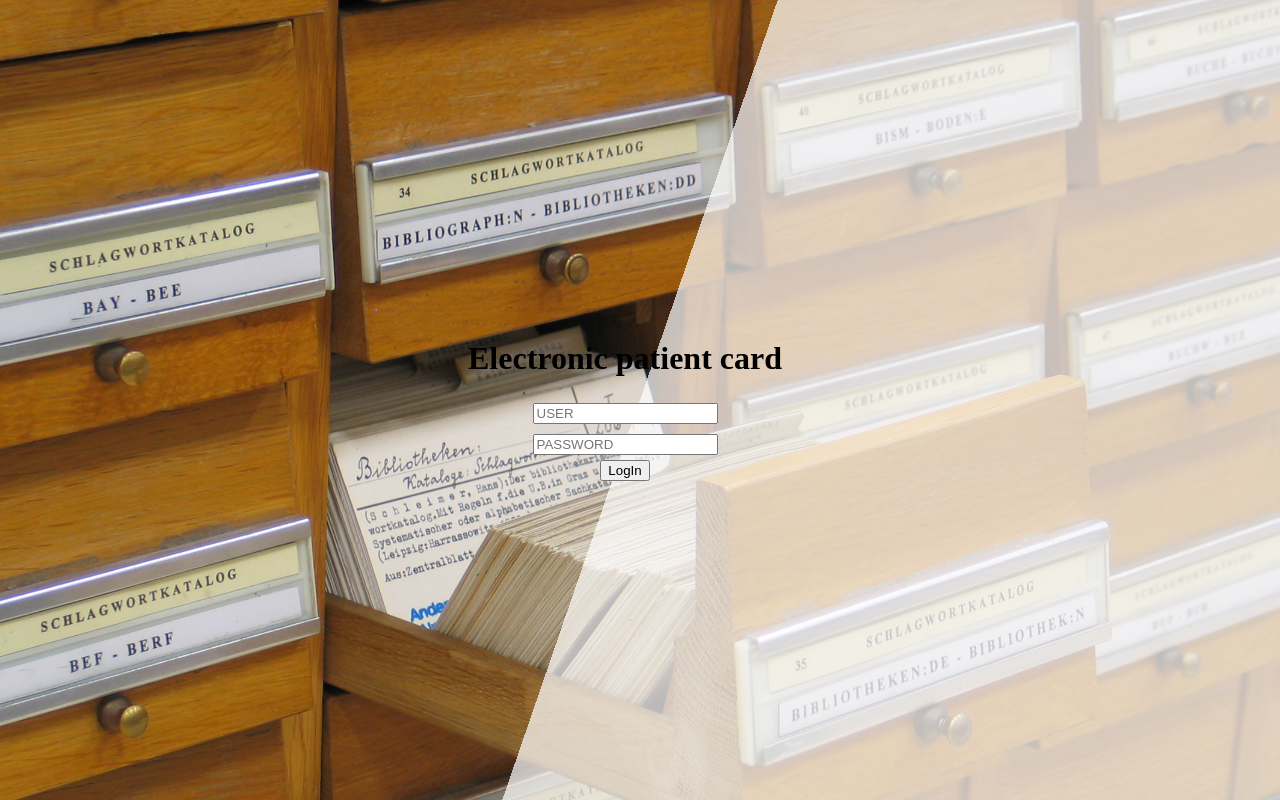
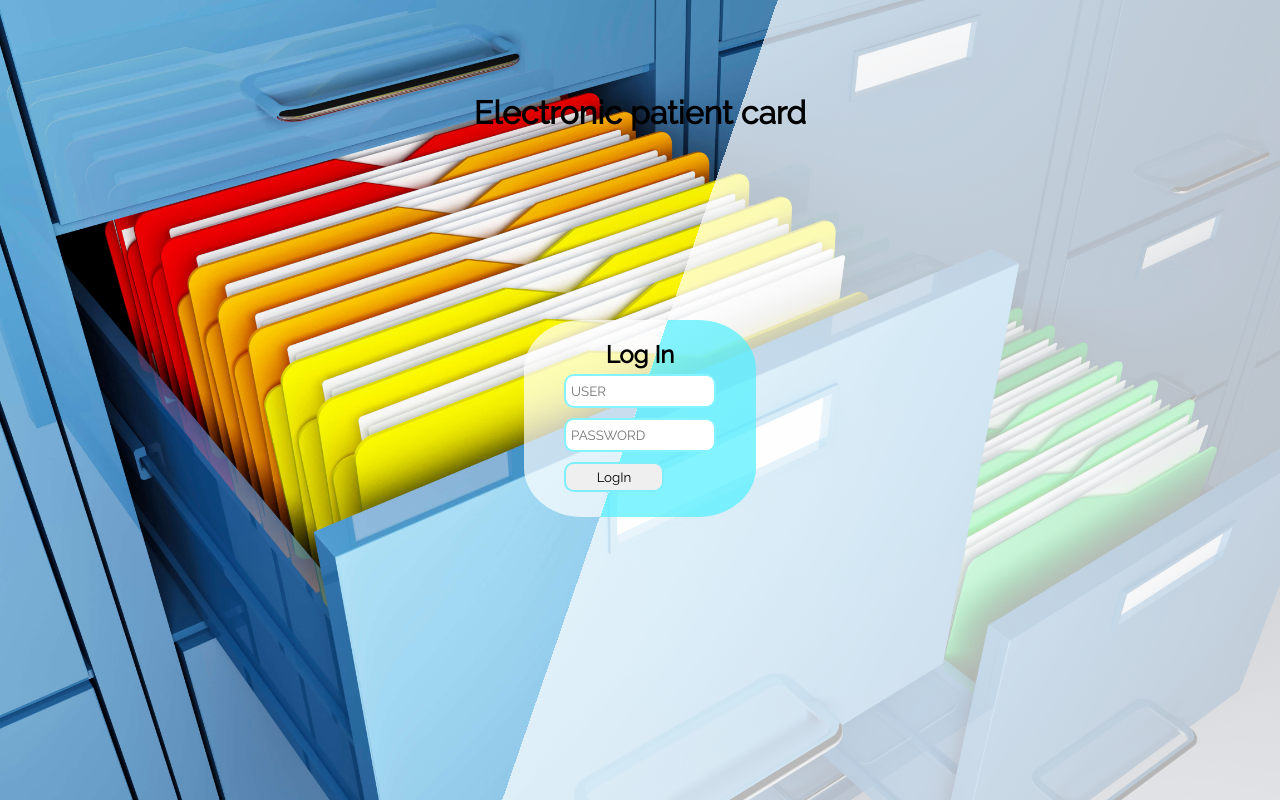
Before and after one commit to bifard/test, a website: page index.html in a window 1280 px wide. Drawn offline with Linux system fonts and the light colour scheme.

Commit message:
авторизация

```diff
--- a/index.html
+++ b/index.html
@@ -9,13 +9,17 @@
 </head>
 <body>
     <div class="wrapper">
-        <div class="conteiner_form">
-            <form class="form_aut" action="">
-                <h1>Electronic patient card</h1>
-                <input class="form_aut-input" type="text" placeholder="USER">
-                <input class="form_aut-input" type="text" placeholder="PASSWORD">
-                <button>LogIn</button>
-            </form>
+        <div class="conteiner">
+            <div class="form-aut" >
+                <h1 class="form-aut__h1">Electronic patient card</h1>
+                <form class="form-aut__form" action="">
+                    <h2 class="form-aut__h2">Log In</h2>
+                    <input class="form-aut__input" type="text" placeholder="USER">
+                    <input class="form-aut__input" type="password" placeholder="PASSWORD">
+                    <button class="form-aut__logIn">LogIn</button>
+                </form>
+                <div style="width: 100px;"></div>
+            </div>
         </div>
     </div>
 </body>
--- a/style/style.css
+++ b/style/style.css
@@ -1,8 +1,9 @@
-input,input:active{
+input,input:active,button{
     outline: none;
+    border: none;
 
 }
-body{
+body, h1, h2, input, button{
     margin: 0;
     padding: 0;
 }
@@ -12,29 +13,72 @@ body{
     display: flex;
     justify-content: flex-end;
     align-items: center;
-    background-image: url(../img/Schlagwortkatalog.jpg);
+    background-image: url(../img/your-organizing_1_featured-in-blog-post-copy_compressed.jpg);
     background-size: cover;
     background-repeat: no-repeat;
 }
-.conteiner_form{
+.conteiner{
     display: flex;
-
     height: 100%;
     width: 100%;
 
 }
-.form_aut{
+.form-aut{
     display: flex;
     flex-direction: column;
     align-items: center;
-    justify-content: center;
+    justify-content: space-around;
     height: 100%;
     width: 100%;
-    padding-right: 30px;
     background: linear-gradient(109deg, rgba(0,0,0,0) 50%, rgba(255,255,255,0.7) 50%);
 
 }
-.form_aut-input{
-    margin: 5px;
+.form-aut__input, .form-aut__input:active{
+    margin: 5px 0px;
+    height: 30px;
     max-width: 200px;
+    border-radius: 10px;
+    border: solid 2px  rgba(79,240,255,0.7);
+    padding: 0 5px;
+    font-family: 'ApexMk3';
 }
+.form-aut__form{
+    display: flex;
+    flex-direction: column;
+    background: linear-gradient(109deg, rgba(255,255,255,0.7) 48%, rgba(79,240,255,0.7) 46%);
+    padding: 20px 40px;
+    border-radius: 25%;
+}
+.form-aut__logIn{
+    margin: 5px 0px;
+    max-width: 100px;
+    height: 30px;
+    border-radius: 10px;
+    border: solid 2px  rgba(79,240,255,0.7);
+    font-family: 'ApexMk3';
+
+
+}
+.form-aut__logIn:hover{
+    background-color: rgba(79,240,255,0.7);
+    border: solid 2px white;
+    cursor: pointer;
+}
+.form-aut__logIn:active{
+    background-color: white;
+    border: solid 2px  rgba(79,240,255,0.7);
+    cursor: pointer;
+
+}
+.form-aut__h1{
+    font-family: 'ApexMk3';
+}
+.form-aut__h2{
+    font-family: 'ApexMk3';
+    text-align: center;
+}
+
+@font-face {
+    font-family: 'ApexMk3';
+    src: url(../fonts/20339.ttf);
+}
```
Also changed, not shown: fonts/20339.ttf (added), img/Schlagwortkatalog.jpg (deleted), img/clinika_aut.jpg (deleted), img/news1.jpg (deleted), img/your-organizing_1_featured-in-blog-post-copy_compressed.jpg (added).
